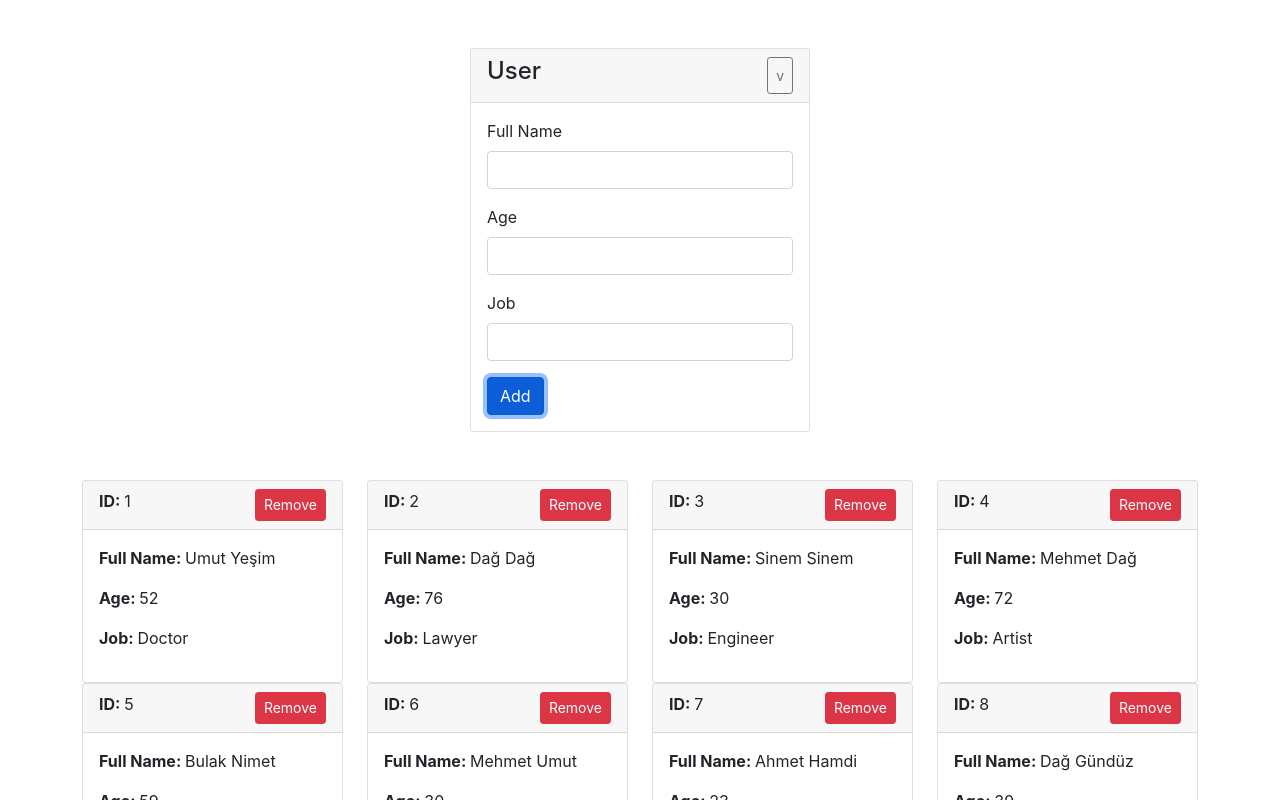
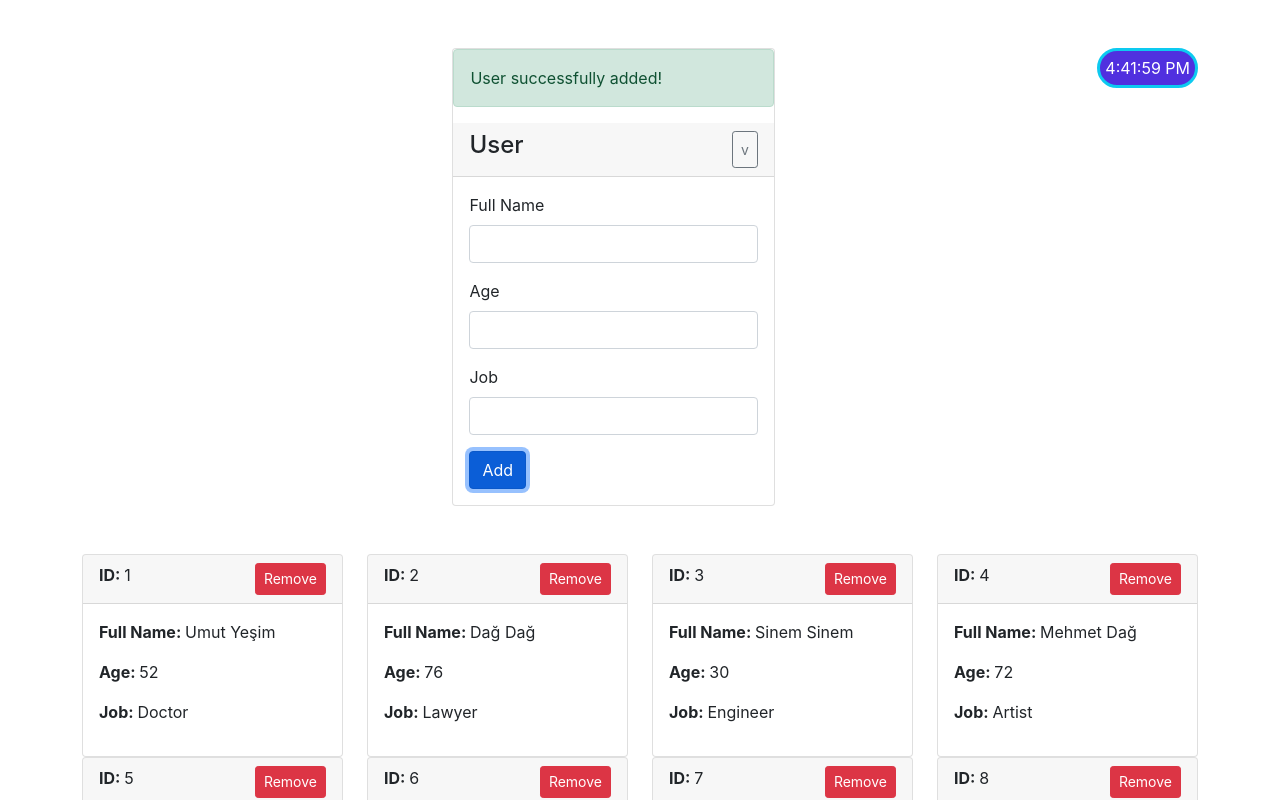
Before and after one commit to ysumut/First-React-App, a React (Create React App) app: page / in a window 1280 px wide. Both pictures are taken after typing "Sample", "5", "Sample" into the empty fields and a click on the button "Add". Shown: the top 800 px of the page. Built offline with nearby package versions, Linux system fonts and the light colour scheme.

Commit message:
Clock component added and UserForm fixed

```diff
--- a/src/components/App/App.js
+++ b/src/components/App/App.js
@@ -2,6 +2,7 @@ import './App.css';
 import UserConsumer, { UserProvider } from '../../contexts/UserContext';
 import User from '../User/User';
 import UserForm from '../User/UserForm';
+import Clock from '../Clock/Clock';
 
 function App() {
 
@@ -9,6 +10,7 @@ function App() {
     <UserProvider>
       <div className="container">
         <header>
+          <Clock />
           <UserForm />
 
           <div className="row">
--- /dev/null
+++ b/src/components/Clock/Clock.css
@@ -0,0 +1,9 @@
+.clock {
+    background-color: rgb(80, 48, 223);
+    padding: 5px;
+}
+
+.clock:hover {
+    background-color: rgb(219, 91, 129);
+    padding: 10px;
+}
--- /dev/null
+++ b/src/components/Clock/Clock.js
@@ -0,0 +1,28 @@
+import React, { Component } from 'react'
+import './Clock.css'
+
+class Clock extends Component {
+    state = {
+        time: new Date().toLocaleTimeString()
+    }
+
+    componentDidMount = () => {
+        this.timerID = setInterval(() => {
+            this.setState({ time: new Date().toLocaleTimeString() });
+        }, 1000);
+    }
+
+    componentWillUnmount = () => {
+        clearInterval(this.timerID);
+    }
+
+    render() {
+        return (
+            <div className="float-end border border-info border-3 rounded-pill text-white clock">
+                <span>{this.state.time}</span>
+            </div>
+        )
+    }
+}
+
+export default Clock;
--- a/src/components/User/UserForm.js
+++ b/src/components/User/UserForm.js
@@ -3,7 +3,7 @@ import UserConsumer from '../../contexts/UserContext'
 
 class UserForm extends Component {
     state = {
-        name: '', age: '', job: '', formIsVisible: true
+        name: '', age: '', job: '', formIsVisible: true, successAlert: false
     }
 
     toggleFormVisibility = (e) => {
@@ -19,25 +19,31 @@ class UserForm extends Component {
     }
 
     addUser = (dispatch, e) => {
-        const state = this.state;
+        const { name, age, job } = this.state;
         dispatch({
             type: "ADD",
             payload: {
-                name: state.name,
-                age: parseInt(state.age),
-                job: state.job
+                name,
+                age: parseInt(age),
+                job
             }
         });
 
-        this.setState({ name: '', age: '', job: '' });
+        this.setState({ name: '', age: '', job: '', successAlert: true });
     }
 
     render() {
-        const { name, age, job, formIsVisible } = this.state;
+        const { name, age, job, formIsVisible, successAlert } = this.state;
 
         return (
             <div className="d-flex justify-content-center m-5">
                 <div className="card col col-md-4">
+                    {
+                        successAlert &&
+                        <div className="alert alert-success" role="alert">
+                            User successfully added!
+                        </div>
+                    }
                     <div className="card-header d-flex justify-content-between">
                         <h4 className="card-title">User</h4>
                         <button className="btn btn-outline-secondary btn-sm" onClick={this.toggleFormVisibility}>
```
